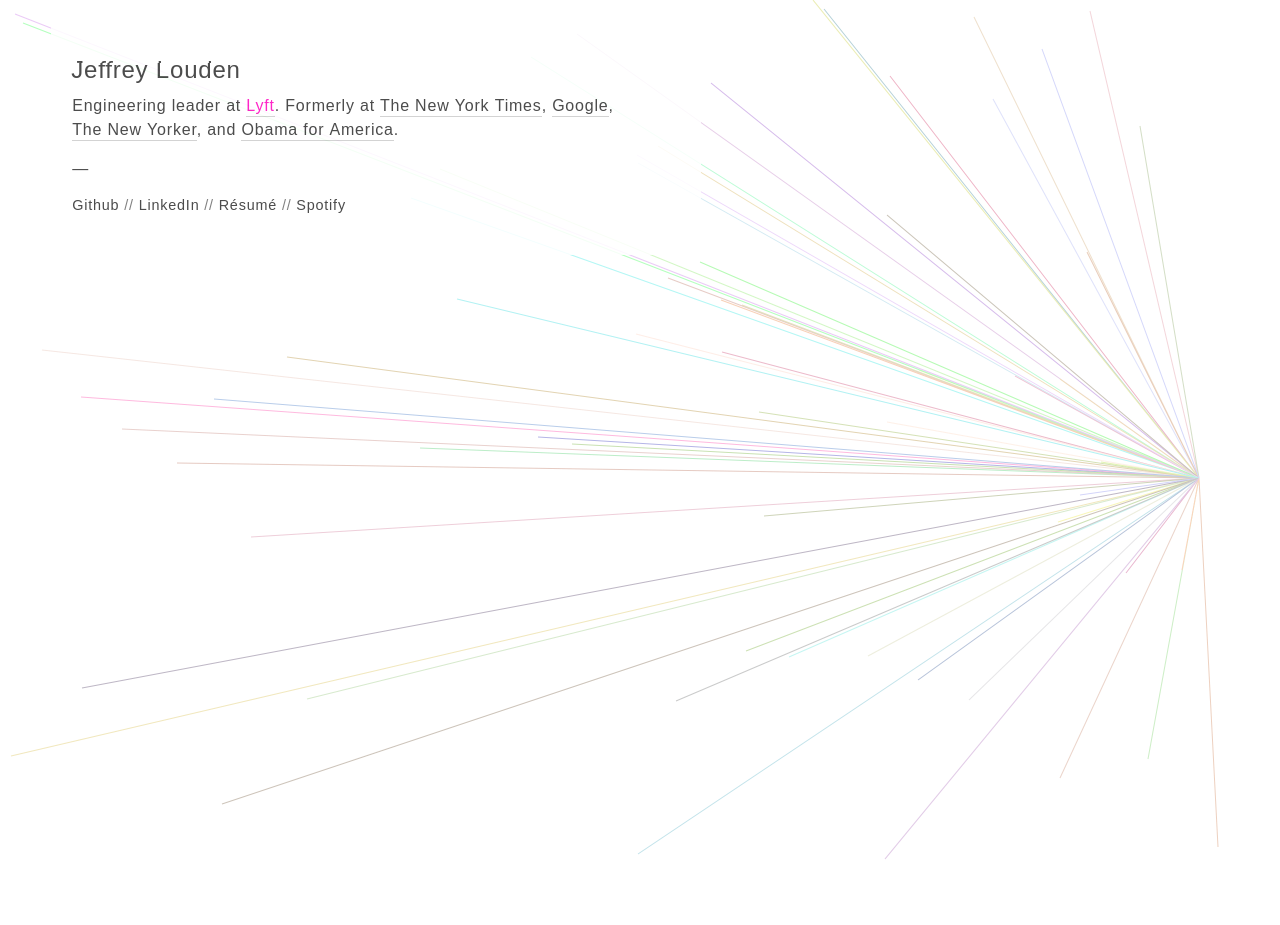
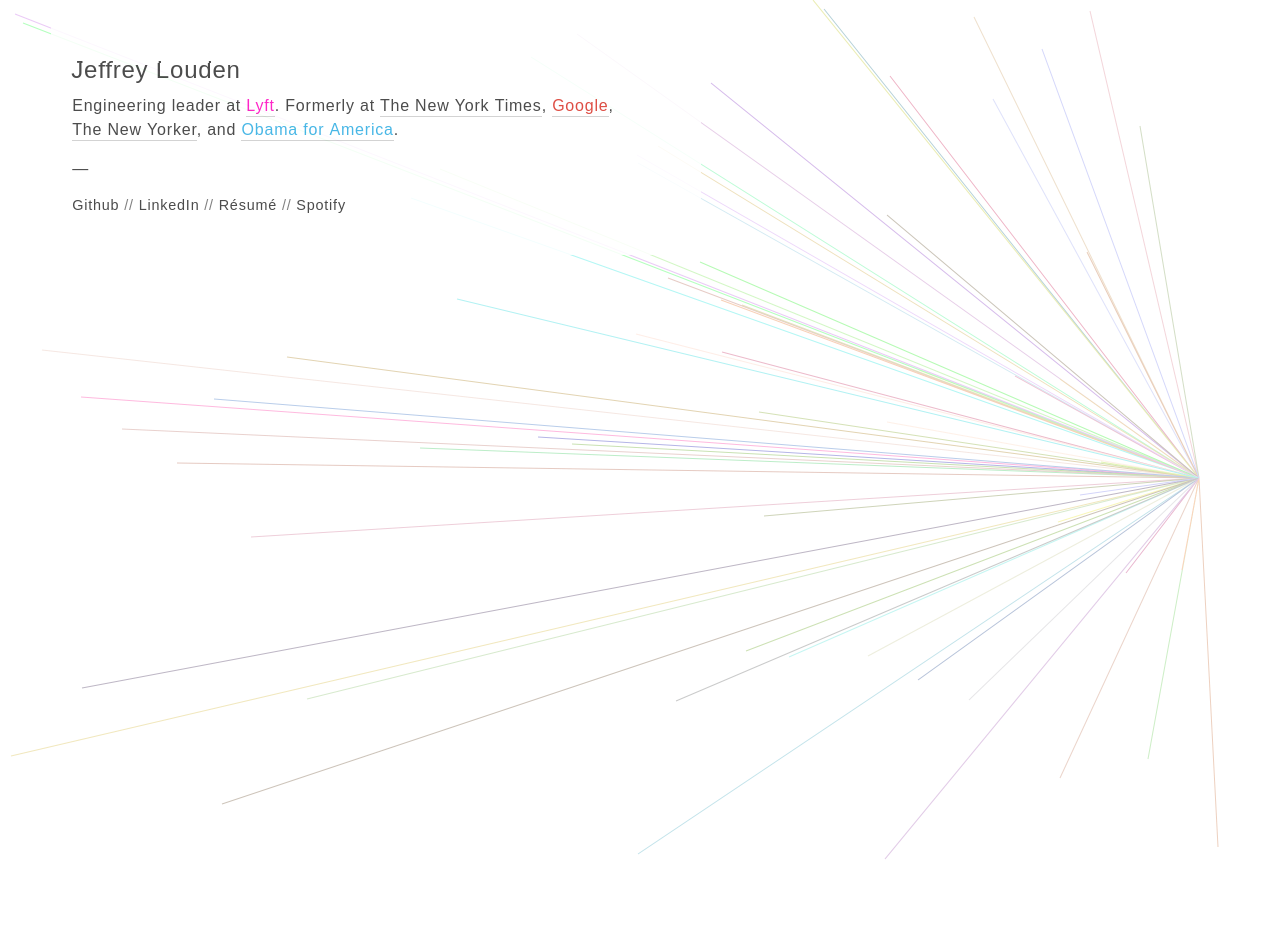
Before and after one commit to jeffreylouden/jeffreylouden.github.com, a Jekyll site: the page built from index.html, in a window 1280 px wide. Built offline with Jekyll 4.4.1, drawn with Linux system fonts in a browser that asks for light colours; some web fonts are replaced.

Commit message:
Update style.css

```diff
--- a/css/style.css
+++ b/css/style.css
@@ -308,11 +308,11 @@
 }
 
 body a.google {
-    color: "#d93025"
+    color: #d93025
 }
 
 body a.obama {
-    color: "#58cff4"
+    color: #29abe2
 }
 h1 {
     font-size: 1.5rem;
```
